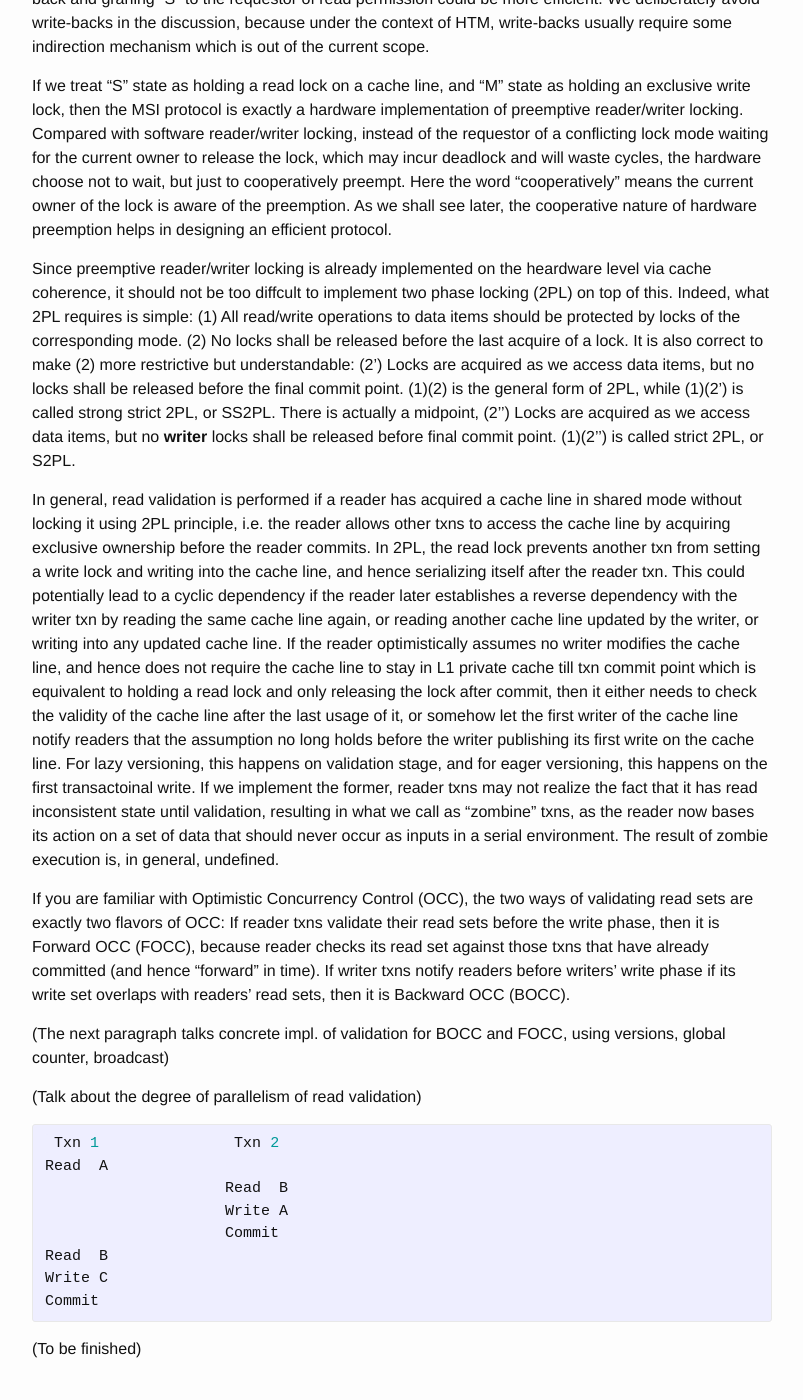
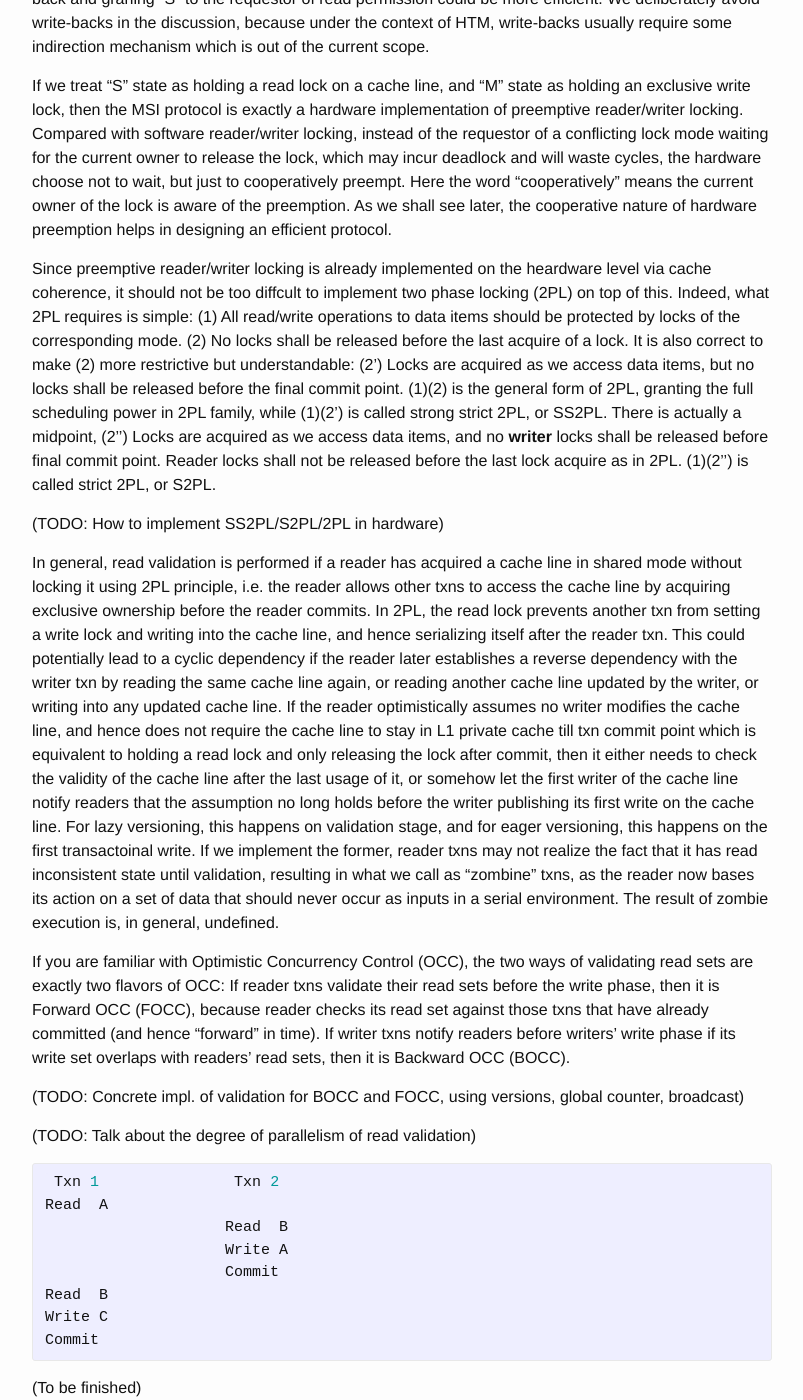
Before and after one commit to wangziqi2013/wangziqi2013.github.io, a Jekyll site: the page built from _posts/2018-03-18-HTM-Hardware-2PL-and-OCC.markdown, in a window 1280 px wide and 1400 px high, scrolled down 912 px. Shown: the whole window, without its empty margins (238-1041 px from the left). Built offline with Jekyll 4.4.1, drawn with Linux system fonts in a browser that asks for light colours.

Commit message:
Keeps polishing

```diff
--- a/_posts/2018-03-18-HTM-Hardware-2PL-and-OCC.markdown
+++ b/_posts/2018-03-18-HTM-Hardware-2PL-and-OCC.markdown
@@ -42,9 +42,12 @@ Since preemptive reader/writer locking is already implemented on the heardware l
 diffcult to implement two phase locking (2PL) on top of this. Indeed, what 2PL requires is simple: (1) All read/write operations
 to data items should be protected by locks of the corresponding mode. (2) No locks shall be released before the last acquire of
 a lock. It is also correct to make (2) more restrictive but understandable: (2') Locks are acquired
-as we access data items, but no locks shall be released before the final commit point. (1)(2) is the general form of 2PL, while
-(1)(2') is called strong strict 2PL, or SS2PL. There is actually a midpoint, (2'') Locks are acquired as we access
-data items, but no **writer** locks shall be released before final commit point. (1)(2'') is called strict 2PL, or S2PL.
+as we access data items, but no locks shall be released before the final commit point. (1)(2) is the general form of 2PL,
+granting the full scheduling power in 2PL family, while (1)(2') is called strong strict 2PL, or SS2PL. There is actually a midpoint, (2'')
+Locks are acquired as we access data items, and no **writer** locks shall be released before final commit point. Reader locks shall not
+be released before the last lock acquire as in 2PL. (1)(2'') is called strict 2PL, or S2PL.
+
+(TODO: How to implement SS2PL/S2PL/2PL in hardware)
 
 In general, read validation is performed if a reader has acquired a cache line in shared mode without locking it using 2PL
 principle, i.e. the reader allows other txns to access the cache line by acquiring exclusive ownership before the reader commits.
@@ -66,9 +69,9 @@ two flavors of OCC: If reader txns validate their read sets before the write pha
 checks its read set against those txns that have already committed (and hence "forward" in time). If writer txns
 notify readers before writers' write phase if its write set overlaps with readers' read sets, then it is Backward OCC (BOCC).
 
-(The next paragraph talks concrete impl. of validation for BOCC and FOCC, using versions, global counter, broadcast)
+(TODO: Concrete impl. of validation for BOCC and FOCC, using versions, global counter, broadcast)
 
-(Talk about the degree of parallelism of read validation)
+(TODO: Talk about the degree of parallelism of read validation)
 
 {% highlight C %}
  Txn 1               Txn 2
```
